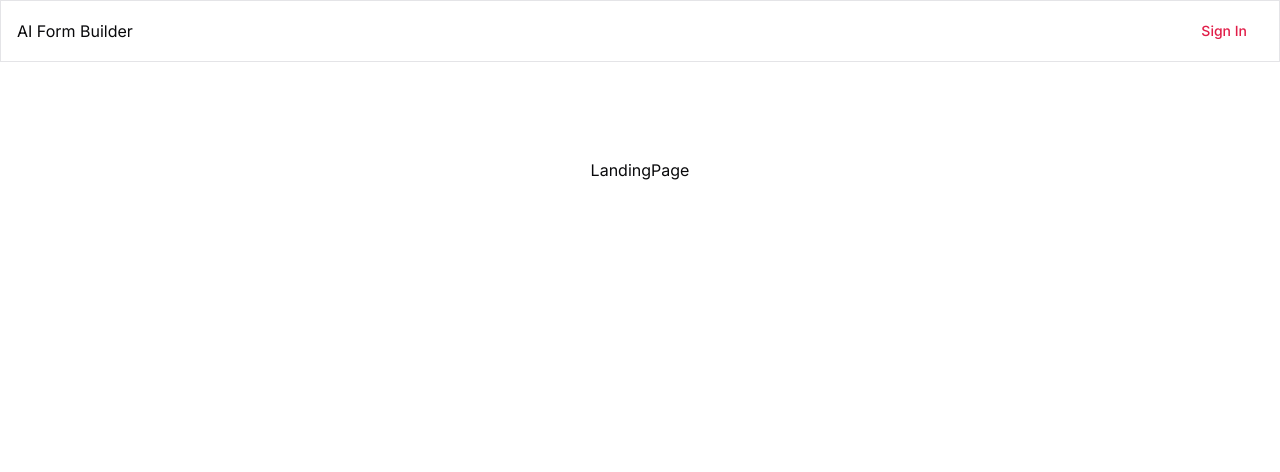
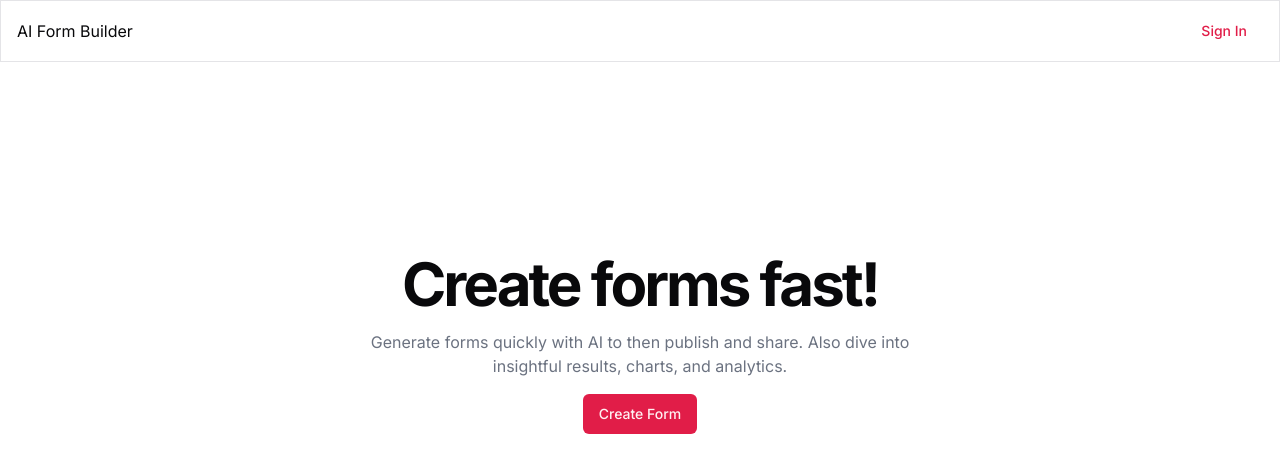
Before and after one commit to justigo86/form-builder, a Next.js app: page / in a window 1280 px wide. Shown: the top 472 px of the page. Built offline with nearby package versions, Linux system fonts and the light colour scheme; no server answers.

Commit message:
styling for landing page

```diff
--- a/src/app/landing-page/index.tsx
+++ b/src/app/landing-page/index.tsx
@@ -1,9 +1,24 @@
 import React from "react";
+import FormGenerator from "../form-generator";
 
 type Props = {};
 
 const LandingPage = (props: Props) => {
-  return <div>LandingPage</div>;
+  return (
+    <div>
+      {/* background produced with fffuel.com and applied with bg-[url()] - not included */}
+      <section className="flex flex-col items-center justify-center space-y-4 pt-4 sm:pt-24 w-full">
+        <h1 className="text-4xl font-bold text-center tracking-tighter sm:text-5xl md:text-6xl leading-6">
+          Create forms fast!
+        </h1>
+        <p className="max-w-[600px] mt-4 text-center text-gray-500 md:textl-xl">
+          Generate forms quickly with AI to then publish and share. Also dive
+          into insightful results, charts, and analytics.
+        </p>
+        <FormGenerator />
+      </section>
+    </div>
+  );
 };
 
 export default LandingPage;
```
